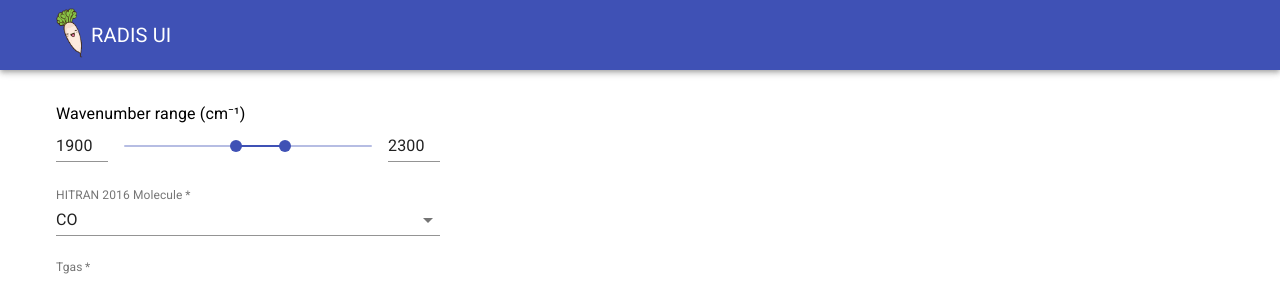
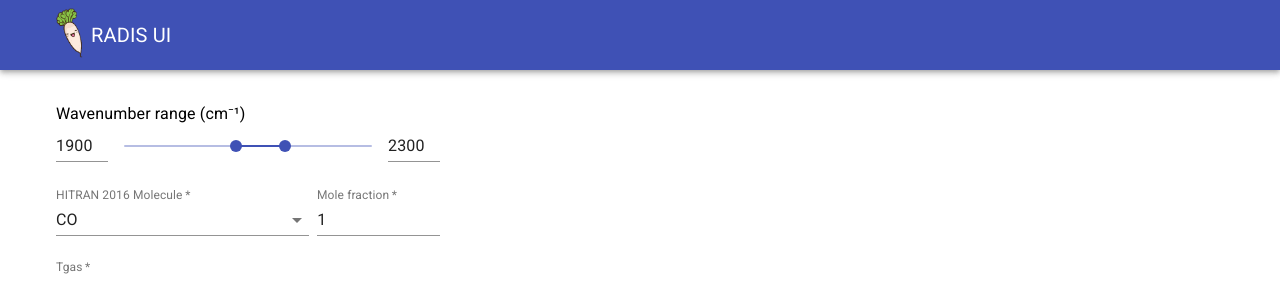
Before and after one commit to arunavabasucom/radis-app, a React (Create React App) app in the folder frontend/: page / in a window 1280 px wide. Shown: the top 283 px of the page. Built offline with nearby package versions, Linux system fonts and the light colour scheme; no server answers.

Commit message:
Add support for mole fraction (#130)

```diff
--- a/frontend/src/components/CalcSpectrum.tsx
+++ b/frontend/src/components/CalcSpectrum.tsx
@@ -8,24 +8,19 @@ import {
 } from "@material-ui/core";
 import * as queryString from "query-string";
 import WavenumberRangeSlider from "./WavenumberRangeSlider";
-import { CalcSpectrumParams, CalcSpectrumResponseData } from "../constants";
-import MoleculeSelector from "./MoleculeSelector";
+import {
+  CalcSpectrumParams,
+  CalcSpectrumResponseData,
+  ValidationErrors,
+} from "../constants";
 import SimulateSlit from "./SimulateSlit";
 import CalcSpectrumPlot from "./CalcSpectrumPlot";
 import ErrorAlert from "./ErrorAlert";
+import Species from "./Species";
 
 interface Response<T> {
   data?: T;
   error?: string;
-}
-
-interface ValidationErrors {
-  molecule?: string;
-  tgas?: string;
-  tvib?: string;
-  trot?: string;
-  pressure?: string;
-  path_length?: string;
 }
 
 const CalcSpectrum: React.FC = () => {
@@ -34,6 +29,7 @@ const CalcSpectrum: React.FC = () => {
   >(undefined);
   const [params, setParams] = useState<CalcSpectrumParams>({
     molecule: "CO",
+    mole_fraction: 1,
     min_wavenumber_range: 1900,
     max_wavenumber_range: 2300,
     tgas: 700,
@@ -113,10 +109,19 @@ const CalcSpectrum: React.FC = () => {
       updatedValidationErrors.tvib = undefined;
     }
 
+    // TODO: Move this to children
     if (!params.molecule) {
       updatedValidationErrors.molecule = "Molecule must be defined";
     } else {
       updatedValidationErrors.molecule = undefined;
+    }
+    if (Number.isNaN(params.mole_fraction)) {
+      updatedValidationErrors.mole_fraction = "Mole fraction must be defined";
+    } else if (params.mole_fraction < 0) {
+      updatedValidationErrors.mole_fraction =
+        "Mole fraction cannot be negative";
+    } else {
+      updatedValidationErrors.mole_fraction = undefined;
     }
 
     if (Number.isNaN(params.tgas)) {
@@ -165,10 +170,10 @@ const CalcSpectrum: React.FC = () => {
             </Grid>
 
             <Grid item xs={12}>
-              <MoleculeSelector
+              <Species
                 params={params}
                 setParams={setParams}
-                moleculeValidationError={validationErrors.molecule}
+                validationErrors={validationErrors}
               />
             </Grid>
 
--- a/frontend/src/components/MoleculeSelector.tsx
+++ b/frontend/src/components/MoleculeSelector.tsx
@@ -14,7 +14,7 @@ interface MoleculesResponseData {
 interface MoleculeSelectorProps {
   params: CalcSpectrumParams;
   setParams: (params: CalcSpectrumParams) => void;
-  moleculeValidationError: string | undefined;
+  moleculeValidationError?: string;
 }
 
 const MoleculeSelector: React.FC<MoleculeSelectorProps> = ({
--- /dev/null
+++ b/frontend/src/components/Species.tsx
@@ -0,0 +1,50 @@
+import { Grid, TextField } from "@material-ui/core";
+import React from "react";
+import { CalcSpectrumParams, ValidationErrors } from "../constants";
+import MoleculeSelector from "./MoleculeSelector";
+
+interface SpeciesProps {
+  params: CalcSpectrumParams;
+  setParams: (params: CalcSpectrumParams) => void;
+  validationErrors: ValidationErrors;
+}
+
+const Species: React.FC<SpeciesProps> = ({
+  params,
+  setParams,
+  validationErrors,
+}) => {
+  return (
+    <Grid container spacing={1}>
+      <Grid item xs={8}>
+        <MoleculeSelector
+          params={params}
+          setParams={setParams}
+          moleculeValidationError={validationErrors.molecule}
+        />
+      </Grid>
+      <Grid item xs={4}>
+        <TextField
+          required
+          id="mole-fraction-input"
+          error={validationErrors.mole_fraction !== undefined}
+          value={params.mole_fraction}
+          type="number"
+          helperText={validationErrors.mole_fraction}
+          onChange={(event) =>
+            setParams({
+              ...params,
+              mole_fraction: parseFloat(event.target.value),
+            })
+          }
+          InputProps={{
+            inputProps: { step: 0.01 },
+          }}
+          label="Mole fraction"
+        />
+      </Grid>
+    </Grid>
+  );
+};
+
+export default Species;
```
Also changed, not shown: frontend/src/constants.ts (+11 -0 lines), 2 other files (tests, documents, lock files or other folders).
